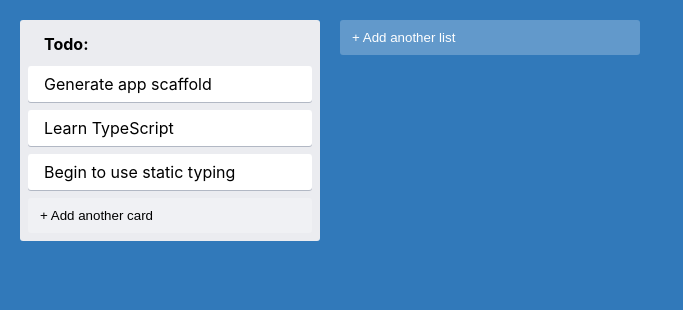
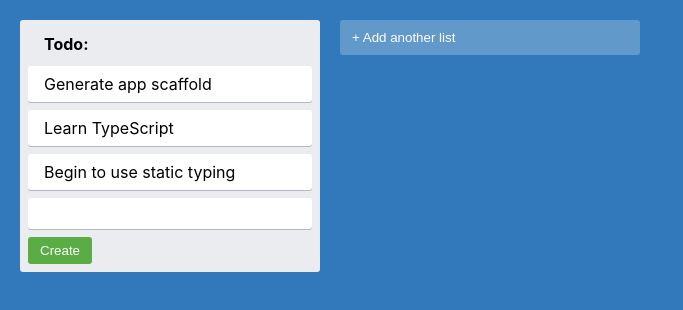
Before and after one commit to robertxluo/trello-clone, a React (Create React App) app: page / in a window 1280 px wide. Both pictures are taken after a click on the button "+ Add another card". Shown: the top 310 px of the page, without its empty margins (0-683 px from the left). Built offline with nearby package versions, Linux system fonts and the light colour scheme.

Commit message:
NewItemForm component

```diff
--- a/src/AddNewItem.tsx
+++ b/src/AddNewItem.tsx
@@ -1,4 +1,5 @@
 import { useState } from 'react';
+import { NewItemForm } from './NewItemForm';
 import { AddItemButton } from './styles';
 
 type AddNewItemProps = {
@@ -11,6 +12,14 @@
   const [showForm, setShowForm] = useState(false);
 
   if (showForm) {
+    return (
+      <NewItemForm
+        onAdd={(text) => {
+          onAdd(text);
+          setShowForm(false);
+        }}
+      />
+    );
   }
 
   return (
--- /dev/null
+++ b/src/NewItemForm.tsx
@@ -0,0 +1,16 @@
+import { useState } from 'react';
+import { NewItemButton, NewItemFormContainer, NewItemInput } from './styles';
+
+type NewItemFormProps = {
+  onAdd(text: string): void;
+};
+
+export function NewItemForm({ onAdd }: NewItemFormProps) {
+  const [text, setText] = useState('');
+  return (
+    <NewItemFormContainer>
+      <NewItemInput value={text} onChange={(e) => setText(e.target.value)} />
+      <NewItemButton onClick={() => onAdd(text)}>Create</NewItemButton>
+    </NewItemFormContainer>
+  );
+}
--- a/src/styles.ts
+++ b/src/styles.ts
@@ -54,3 +54,31 @@
     background-color: #ffffff52;
   }
 `;
+
+export const NewItemFormContainer = styled.div`
+  display: flex;
+  flex-direction: column;
+  align-items: flex-start;
+  max-width: 300px;
+  width: 100%;
+`;
+
+export const NewItemButton = styled.button`
+  background-color: #5aac44;
+  border-radius: 3px;
+  border: none;
+  box-shadow: none;
+  color: #fff;
+  padding: 6px 12px;
+  text-align: center;
+  cursor: pointer;
+`;
+
+export const NewItemInput = styled.input`
+  border-radius: 3px;
+  border: none;
+  box-shadow: #091e4240 0px 1px 0px 0px;
+  margin-bottom: 0.5rem;
+  padding: 0.5rem 1rem;
+  width: 100%;
+`;
```
